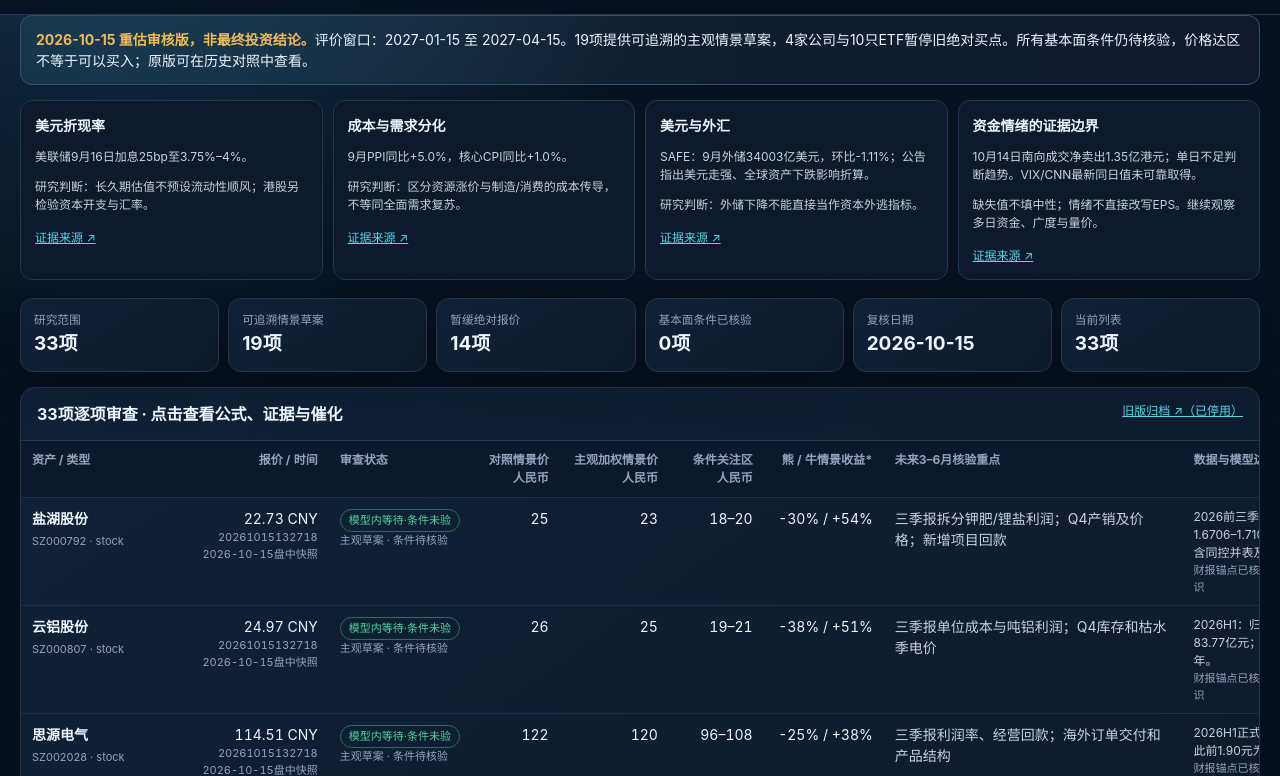
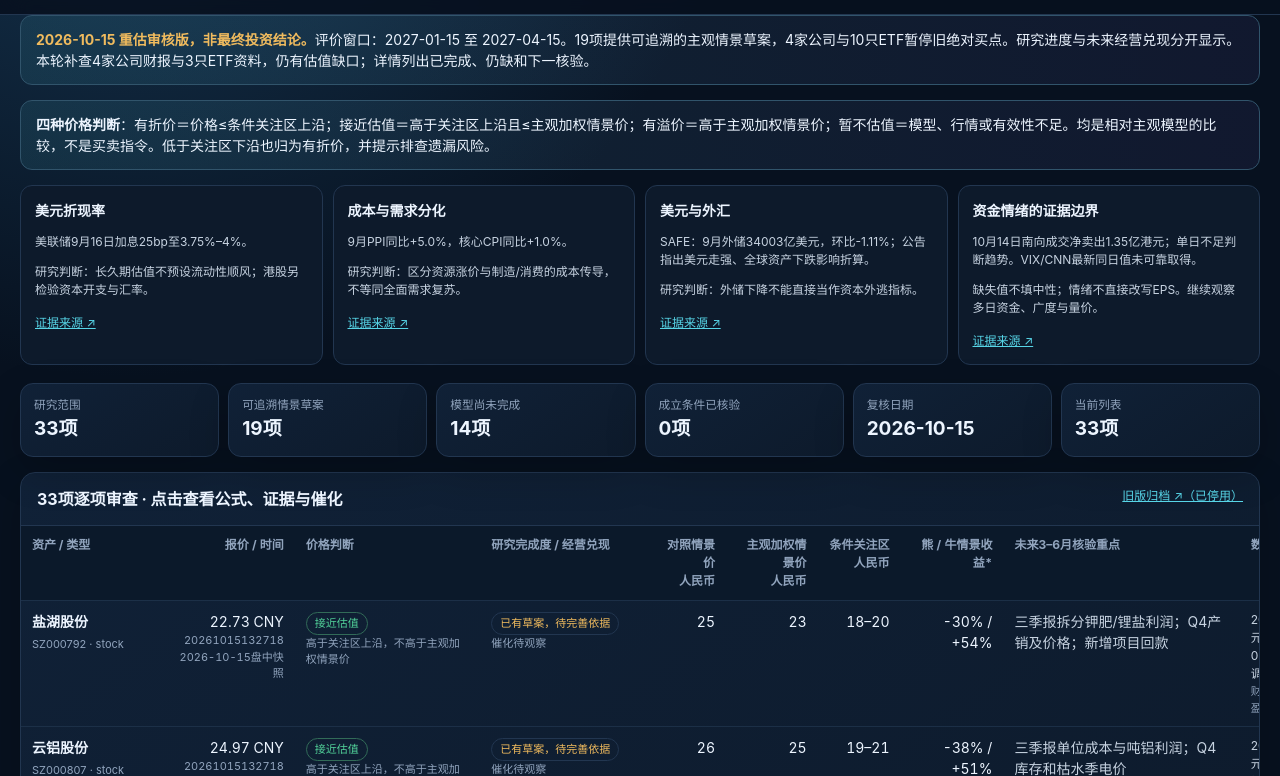
Before and after one commit to colourschen-bit/A-share-monitor, a plain HTML site: page index.html in a window 1280 px wide. Shown: the part 114-890 px from the top of the page. Drawn offline with Linux system fonts and the light colour scheme.

Commit message:
Clarify four price labels and separate research progress from catalyst fulfillment

```diff
--- a/app.js
+++ b/app.js
@@ -24,18 +24,19 @@ function quoteDate(q){
 }
 function signal(x){
  const v=value(x),p=price(x);
- if(!v)return ['暂停报价·补证据','pending'];
- if(new Date().toISOString().slice(0,10)>research.window[1])return ['模型已过期·须重估','bad'];
- if(p===null)return ['无有效行情','review'];
+ if(!v)return ['暂不估值','pending','模型证据不足；行情仍正常显示'];
+ if(new Date().toISOString().slice(0,10)>research.window[1])return ['暂不估值','pending','模型已过期，须重估'];
+ if(p===null)return ['暂不估值','pending','缺有效行情，暂不比较'];
  const parts=new Intl.DateTimeFormat('en-CA',{timeZone:'Asia/Shanghai',year:'numeric',month:'2-digit',day:'2-digit'}).formatToParts(new Date());
  const part=k=>parts.find(p=>p.type===k).value;const today=part('year')+'-'+part('month')+'-'+part('day');
- if(quoteDate(x.quote)!==today)return ['历史行情·仅研究','review'];
- if(x.gate==='failed')return ['论点失效·暂停','bad'];
- if(p<v.lo)return ['低于模型区·先查错','review'];
- if(p<=v.hi)return [x.gate==='verified'?'价区与条件已核验':'价格达区·条件未验','watch'];
- if(p>v.ev)return ['高于模型中枢·非卖点','reduce'];
- return ['模型内等待·条件未验','hold'];
+ if(quoteDate(x.quote)!==today)return ['暂不估值','pending','行情非今日，保留历史报价供参考'];
+ if(x.gate==='failed')return ['暂不估值','bad','论点失效，须重建模型'];
+ if(p<=v.hi)return ['有折价','watch',p<v.lo?'低于关注区下沿，先检查是否遗漏风险':'价格不高于条件关注区上沿'];
+ if(p>v.ev)return ['有溢价','reduce','高于主观加权情景价'];
+ return ['接近估值','hold','高于关注区上沿，不高于主观加权情景价'];
 }
+function progress(x){return x.audit?.stage||(x.model?'已有草案，待完善依据':'资料待补，模型未完成');}
+function fulfillment(x){return x.gate==='verified'?'成立条件已核验':x.gate==='failed'?'论点失效':'催化待观察';}
 function formula(x,i){
  const m=x.model;if(!m)return '未建立可追溯的当前模型';
  if(m.type==='fcf')return fmt(m.inputs[i],1)+'元FCFE ÷ '+fmt(m.yields[i]*100,1)+'% + '+m.extra[i]+'元投资折价值';
@@ -47,27 +48,30 @@ function render(){
  const list=state.filter(x=>{
  const v=value(x),p=price(x);
  return [x.name,x.code,x.catalyst,x.risk].join(' ').toLowerCase().includes(query)&&
- (filter==='all'||filter==='core'&&x.tier==='core'||filter==='draft'&&x.model||filter==='pending'&&!x.model||filter==='zone'&&v&&p!==null&&p<=v.hi);
+ (filter==='all'||filter==='core'&&x.tier==='core'||filter==='draft'&&x.model||filter==='pending'&&!x.model||filter==='zone'&&signal(x)[0]==='有折价');
  });
  $('rows').innerHTML=list.map(x=>{
  const v=value(x),p=price(x),s=signal(x);
  const raw=x.quote?.price;
  return '<tr tabindex="0" data-code="'+x.code+'"><td><div class="name">'+escapeHTML(x.name)+'</div><span class="code">'+x.market+x.code+' · '+x.kind+'</span></td>'+
  '<td class="num">'+fmt(raw,x.kind==='ETF'?3:2)+(x.market==='HK'?' HKD':' CNY')+'<span class="meta">'+escapeHTML(x.quote?.time||'缺失')+'</span><span class="meta">'+escapeHTML(x.quoteOrigin)+'</span>'+(x.market==='HK'?'<span class="meta">≈ '+fmt(p,2)+' CNY</span>':'')+'</td>'+
- '<td><span class="pill '+s[1]+'">'+s[0]+'</span><span class="meta">'+(x.model?'主观草案 · 条件待核验':'绝对买点未完成重估')+'</span></td>'+
+ '<td><span class="pill '+s[1]+'">'+s[0]+'</span><span class="meta">'+escapeHTML(s[2])+'</span></td>'+
+ '<td><span class="pill pending">'+escapeHTML(progress(x))+'</span><span class="meta">'+fulfillment(x)+'</span></td>'+
  '<td class="num">'+(v?fmt(v.cases[scenario]):'暂停')+'</td><td class="num">'+(v?fmt(v.ev):'暂停')+'</td>'+
  '<td class="num">'+(v?fmt(v.lo)+'–'+fmt(v.hi):'不沿用旧值')+'</td>'+
  '<td class="num">'+(v&&p!==null?pct(v.cases[0]/p-1)+' / '+pct(v.cases[2]/p-1):'—')+'</td>'+
  '<td class="thesis">'+escapeHTML(x.catalyst)+'</td><td class="report factcell">'+escapeHTML(x.fact)+'<span class="meta">'+escapeHTML(x.verification)+'</span></td></tr>';
  }).join('');
  const drafts=state.filter(x=>x.model).length;
- $('stats').innerHTML=[['研究范围',state.length+'项'],['可追溯情景草案',drafts+'项'],['暂缓绝对报价',state.length-drafts+'项'],['基本面条件已核验',state.filter(x=>x.gate==='verified').length+'项'],['复核日期',research.asOf],['当前列表',list.length+'项']].map(a=>'<div class="stat"><small>'+a[0]+'</small><strong>'+a[1]+'</strong></div>').join('');
+ $('stats').innerHTML=[['研究范围',state.length+'项'],['可追溯情景草案',drafts+'项'],['模型尚未完成',state.length-drafts+'项'],['成立条件已核验',state.filter(x=>x.gate==='verified').length+'项'],['复核日期',research.asOf],['当前列表',list.length+'项']].map(a=>'<div class="stat"><small>'+a[0]+'</small><strong>'+a[1]+'</strong></div>').join('');
 }
 function openDetail(x){
  const v=value(x),p=price(x);
  $('dCode').textContent=x.market+x.code+' · 3–6月评价窗口 · 全部估值为人民币';
  $('dName').textContent=x.name;
- let body='<div class="audit">当前条件状态：'+(x.gate==='verified'?'已核验':x.gate==='failed'?'已失效':'待人工核验')+'。模型中的上涨幅度不是预测承诺或统计胜率。</div>';
+ let body='<div class="audit">价格判断：'+signal(x)[0]+'；研究进度：'+escapeHTML(progress(x))+'；经营兑现：'+fulfillment(x)+'。研究完成与未来催化兑现是两回事。折价不自动等于买入，溢价不自动等于卖出。</div>';
+ const a=x.audit;
+ body+='<section class="section"><h3>研究完成度与下一步</h3><p>已完成：'+escapeHTML(a?.done||(x.model?'财报锚点整理、情景计算链、催化与风险框架。':'标的识别及催化、风险框架。'))+'</p><p>仍缺：'+escapeHTML(a?.missing||(x.model?'从财报到未来盈利的分项推导、估值倍数及情景权重依据；草案尚非完整估值。':'当期成分权重、成分盈利/现金流及同日净值，尚不能给出可靠的绝对价区。'))+'</p><p>下一核验：'+escapeHTML(a?.next||x.catalyst)+'</p>'+(a?'<p class="small">补研日期：'+escapeHTML(a.date)+'；'+escapeHTML(a.conclusion)+'</p>':'')+'</section>';
  body+='<section class="section"><h3>已核对事实 / 数据边界</h3><p>'+escapeHTML(x.fact)+'</p><p class="small"><a href="'+escapeHTML(x.source)+'" target="_blank" rel="noopener">来源 / 待核验入口 ↗</a></p></section>';
  if(v){
  body+='<section class="section"><h3>可复算情景：参数均为研究假设</h3><div class="grid">'+scenarioNames.map((n,i)=>'<div class="card inputs"><small>'+n+' · 主观权重 '+fmt(x.model.weights[i]*100)+'%</small><strong>'+fmt(v.cases[i])+'元</strong><p class="small">'+escapeHTML(formula(x,i))+'</p><p class="small">情景价格收益 '+(p===null?'缺行情':pct(v.cases[i]/p-1))+'</p></div>').join('')+'</div><p class="small">EPS/BPS/FCFE为未来12个月或正常化参数；不是3–6个月累计利润。参数不是公司指引或一致预期。修复情景需要催化发生，不能仅因跌深而提升权重。</p></section>';
--- a/index.html
+++ b/index.html
@@ -4,15 +4,16 @@
 
 a{color:var(--cyan)}.notice strong{color:var(--amber)}.macro{display:grid;grid-template-columns:repeat(4,1fr);gap:10px;margin-bottom:18px}.macro article{padding:14px;border:1px solid var(--line);border-radius:12px;background:var(--p)}.macro h3{margin:0 0 8px;font-size:14px}.macro p{font-size:12px;color:#c7d3e1}.meta{font-size:11px;color:var(--muted);display:block}.pending{color:var(--amber)}.method details{margin:10px 0}.audit{border-left:3px solid var(--amber);padding:9px 12px;background:#251e18}.expired{color:var(--red)}.inputs{font-variant-numeric:tabular-nums}.panel-head a{font-size:12px}table{min-width:1450px}.factcell{max-width:280px}.section ul{padding-left:18px}.small{font-size:12px}@media(max-width:900px){.macro{grid-template-columns:1fr 1fr}}@media(max-width:520px){.macro{grid-template-columns:1fr}.title{font-size:23px}}button:focus-visible,a:focus-visible,input:focus-visible,select:focus-visible,tr:focus-visible{outline:2px solid var(--cyan);outline-offset:3px}
 </style></head><body>
-<header><div class="wrap top"><div><div class="eyebrow">REFLEXIVE RESEARCH · REVIEW EDITION</div><h1 class="title">David 资产研究 · 3–6个月</h1><div id="status" aria-live="polite">加载研究数据…</div></div><div class="controls"><input id="search" aria-label="搜索资产" placeholder="搜索名称 / 代码 / 催化"><select id="tier" aria-label="筛选研究状态"><option value="all">全部33项</option><option value="draft">19项情景草案</option><option value="pending">14项暂缓报价</option><option value="zone">价格达到模型上限</option><option value="core">核心研究层</option></select><button id="scenarioBtn">对照情景：基准</button><button class="primary" id="refreshBtn">刷新行情</button></div></div></header>
+<header><div class="wrap top"><div><div class="eyebrow">REFLEXIVE RESEARCH · REVIEW EDITION</div><h1 class="title">David 资产研究 · 3–6个月</h1><div id="status" aria-live="polite">加载研究数据…</div></div><div class="controls"><input id="search" aria-label="搜索资产" placeholder="搜索名称 / 代码 / 催化"><select id="tier" aria-label="筛选研究状态"><option value="all">全部33项</option><option value="draft">19项情景草案</option><option value="pending">14项模型未完成</option><option value="zone">有折价</option><option value="core">核心研究层</option></select><button id="scenarioBtn">对照情景：基准</button><button class="primary" id="refreshBtn">刷新行情</button></div></div></header>
 <main class="wrap">
-<div class="notice"><strong>2026-10-15 重估审核版，非最终投资结论。</strong>评价窗口：2027-01-15 至 2027-04-15。19项提供可追溯的主观情景草案，4家公司与10只ETF暂停旧绝对买点。所有基本面条件仍待核验，价格达区不等于可以买入；原版可在历史对照中查看。</div>
+<div class="notice"><strong>2026-10-15 重估审核版，非最终投资结论。</strong>评价窗口：2027-01-15 至 2027-04-15。19项提供可追溯的主观情景草案，4家公司与10只ETF暂停旧绝对买点。研究进度与未来经营兑现分开显示。本轮补查4家公司财报与3只ETF资料，仍有估值缺口；详情列出已完成、仍缺和下一核验。</div>
+<div class="notice"><b>四种价格判断</b>：有折价＝价格≤条件关注区上沿；接近估值＝高于关注区上沿且≤主观加权情景价；有溢价＝高于主观加权情景价；暂不估值＝模型、行情或有效性不足。均是相对主观模型的比较，不是买卖指令。低于关注区下沿也归为有折价，并提示排查遗漏风险。</div>
 <section class="macro" id="macro" aria-label="宏观依据"></section>
 <section class="stats" id="stats"></section>
 <section class="panel"><div class="panel-head"><h2>33项逐项审查 · 点击查看公式、证据与催化</h2><a href="archive/2026-09-v2.html" target="_blank" rel="noopener">旧版归档 ↗（已停用）</a></div>
-<div class="table-wrap"><table><thead><tr><th>资产 / 类型</th><th class="num">报价 / 时间</th><th>审查状态</th><th class="num">对照情景价<br>人民币</th><th class="num">主观加权情景价<br>人民币</th><th class="num">条件关注区<br>人民币</th><th class="num">熊 / 牛情景收益*</th><th>未来3–6月核验重点</th><th>数据与模型边界</th></tr></thead><tbody id="rows"></tbody></table></div></section>
+<div class="table-wrap"><table><thead><tr><th>资产 / 类型</th><th class="num">报价 / 时间</th><th>价格判断</th><th>研究完成度 / 经营兑现</th><th class="num">对照情景价<br>人民币</th><th class="num">主观加权情景价<br>人民币</th><th class="num">条件关注区<br>人民币</th><th class="num">熊 / 牛情景收益*</th><th>未来3–6月核验重点</th><th>数据与模型边界</th></tr></thead><tbody id="rows"></tbody></table></div></section>
 <div class="method small"><p>*收益仅按当前报价至情景价格测算，不含分红、交易费用、税及融资成本；熊情景不是最坏情景或最大回撤。</p><details><summary>估值方法与使用限制</summary><p>3–6个月是评价/催化窗口，不是把半年利润乘PE。EPS、BPS、FCFE均为未来12个月或正常化假设，非已实现财报、公司指引或机构一致预期。情景权重为研究者主观权重，不是统计胜率。关注区=主观加权情景价÷(1+12%)^0.5×(1−个性化安全边际)，12%为主观年化要求回报，0.5为半年折现假设；不是倒推成交价。</p><p>港股保留港元原始报价，并按SAFE 2026-10-14中间价0.85688折人民币比较，折算非实时成交汇率。行情刷新不会更新财报或估值参数。未得到可靠同日VIX/CNN读数，因此不声称情绪已见底。出现新财报、融资、减值、分红或行业政策应人工重新审核。</p></details></div>
 </main>
 <dialog id="detail" aria-label="资产研究详情"><div class="modal-head"><div><div class="eyebrow" id="dCode"></div><h2 id="dName"></h2></div><button class="close" id="closeBtn" aria-label="关闭">×</button></div><div class="modal-body" id="dBody"></div></dialog>
-<script src="review-data.js"></script><script src="app.js"></script>
+<script src="review-data.js"></script><script src="research-audit.js"></script><script src="app.js"></script>
 </body></html>
--- /dev/null
+++ b/research-audit.js
@@ -0,0 +1,65 @@
+'use strict';
+// Evidence review is independent of future catalyst fulfillment. No gate is promoted here.
+{
+ const updates={
+  '002318':{
+   fact:'2026H1归母3.9264亿元，扣非1.5729亿元；税后非经常损益2.3535亿元，约占归母60%。长期股权处置收益2.5033亿元为税前口径；不能直接从归母再扣一次。经营现金流0.6539亿元。',
+   done:'已完成归母—扣非利润桥接及一次性投资收益识别，查到半年报附注。',
+   missing:'存续参股资产的可实现价值、税费折价及主业订单转利润的推导；扣非并不等于纯主业现金利润。',
+   next:'核对后续财报的主业扣非利润和回款是否改善，再估算正常化利润；不得将处置收益按PE资本化。',
+   conclusion:'一次性收益拆分已补齐；恢复绝对价格仍需要主业与存续投资估值，保留暂不估值。'
+  },
+  '300207':{
+   source:'https://money.finance.sina.com.cn/corp/view/vCB_AllBulletinDetail.php?id=12548986&stockid=300207',
+   fact:'2026H1货币资金211.96亿元，短借130.38亿元、长借127.64亿元，一年内到期非流动负债93.82亿元，租赁负债24.11亿元；少数股东权益88.94亿元，归母净资产241.63亿元。应收225.37亿元、存货163.28亿元。',
+   done:'已补资产负债表与少数股东权益，区分集团资产和上市公司股东权益。',
+   missing:'受限现金、各类到期债务构成及分业务归属；少数股东账面权益不等于市场价值，不能机械扣除。',
+   next:'先核消费/动力/储能业务持股与净债务，再看库存、应收和回款能否随收入改善。',
+   conclusion:'集团规模扩大不等于归母价值同比增加；分部企业价值与归母权益桥接未完成，保留暂不估值。'
+  },
+  '601012':{
+   fact:'2026H1归母亏损36.84亿元，扣非亏损40.32亿元，经营现金净流出58.18亿元；归母净资产486.22亿元。期末现金及现金等价物465.79亿元，不等于可自由分配净现金。',
+   done:'已核对利润、现金流、净资产及BC技术进展；现金减少与利润亏损分别记录。',
+   missing:'BC分产品售价—单位成本—折旧桥接、存量产线减值敏感性及资本开支承诺。',
+   next:'观察下一期单季扣非亏损是否收窄，现金流是否同步改善，并核实BC毛利而非只看出货量。',
+   conclusion:'技术量产进展不能替代盈利拐点证据。当前负盈利不适用简单PE，仍需资产减值与现金消耗情景。'
+  },
+  '09988':{
+   fact:'截至2026年6月季度：经营现金流229.45亿元，资本开支676.78亿元，公司口径自由现金流-446.70亿元。AI云与算力收入484.37亿元、同比+45%；客户管理收入同比-7%，公司同口径说明为+1%。',
+   done:'已区分经营现金流、公司定义FCF及资本开支，核查云增长与电商收入的口径差异。',
+   missing:'维护与增长资本开支拆分、云投资回报路径、各分部盈利及股权稀释后的权益价值桥接。',
+   next:'下一季比较云增量利润/增量资本投入、客户管理收入与即时零售单位经济；增长性CapEx不能无条件加回。',
+   conclusion:'可继续做分部估值，但把负FCF直接永久化或将全部CapEx加回都会失真；暂不恢复旧价格。'
+  },
+  '513090':{
+   fact:'基金管理人披露2026-10-15单位净值1.7288元，跟踪中证香港证券投资主题指数。净值用于交易折溢价核对，不等于基本面合理价值。',
+   done:'已核对产品身份、跟踪指数及当日官方净值。',
+   missing:'同一时点的场内收盘价、最新指数权重与成分盈利估值；当前盘中快照不能与收盘净值算即时折溢价。',
+   next:'统一收盘时间后核交易折溢价，再穿透成交额、券商盈利和资本市场周期。',
+   conclusion:'净值资料已补，但基金折溢价与底层资产便宜程度须分开，绝对估值仍未完成。'
+  },
+  '520550':{
+   fact:'管理人披露2026-10-15单位净值1.0874元、累计净值1.1534元；跟踪经汇率调整的恒生港股通红利低波动指数。累计净值不是可成交价格，也不是含再投资的总回报。',
+   done:'已核对当日官方单位/累计净值、指数口径，确认分析需处理分红。',
+   missing:'逐次分红记录、最新成分权重与可持续派息、同一时点市场价格；高股息不能直接视为低风险。',
+   next:'按除息日重建总回报，并评估主要成分现金分红覆盖及利率敏感性。',
+   conclusion:'旧价区不能直接与除息后的净值比较；完整总回报与底层估值尚未完成。'
+  },
+  '588000':{
+   source:'https://fund.chinaamc.com/c/2026-08-31/1001877.shtml',
+   fact:'已定位管理人2026年8月31日发布的中期报告入口；本轮尚未完成报告成分表及当前权重的提取核对。',
+   done:'核实基金管理人中期报告入口。',
+   missing:'报告完整成分持仓、现时权重、亏损成分处理以及半导体资本开支与现金流汇总。',
+   next:'先完成成分表提取与权重核对，再做成分估值；不得用前十大持仓代表整个指数。',
+   conclusion:'已找到资料并不等于完成研究，暂不估值。'
+  }
+ };
+ for(const x of window.RESEARCH.assets){
+  const u=updates[x.code];
+  if(!u)continue;
+  if(u.source)x.source=u.source;
+  x.fact=u.fact;
+  x.audit={date:'2026-10-15',stage:x.kind==='ETF'?'已补部分资料，估值未完成':'已补财报，估值未完成',done:u.done,missing:u.missing,next:u.next,conclusion:u.conclusion};
+  x.verification=u.conclusion;
+ }
+}
```
Also changed, not shown: 1 other file.
